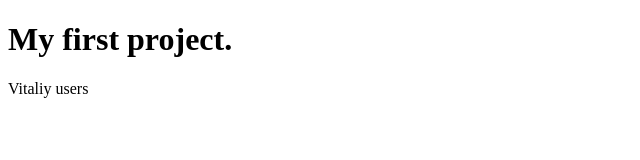
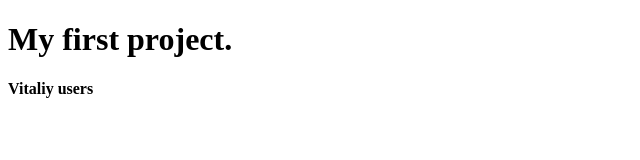
Before and after one commit to Vitaliy-Oh/Torg98, a plain HTML site: page index.html in a window 1280 px wide. Shown: the full height of the page, 0-640 px from the left. Drawn offline with Linux system fonts and the light colour scheme.

Commit message:
Ad  <b></b>

```diff
--- a/index.html
+++ b/index.html
@@ -7,6 +7,6 @@
 </head>
 <body>
 	<h1>My first project.</h1>
-	<p>Vitaliy users</p>
+	<p><b>Vitaliy<b> users</p>
 </body>
 </html>
```
